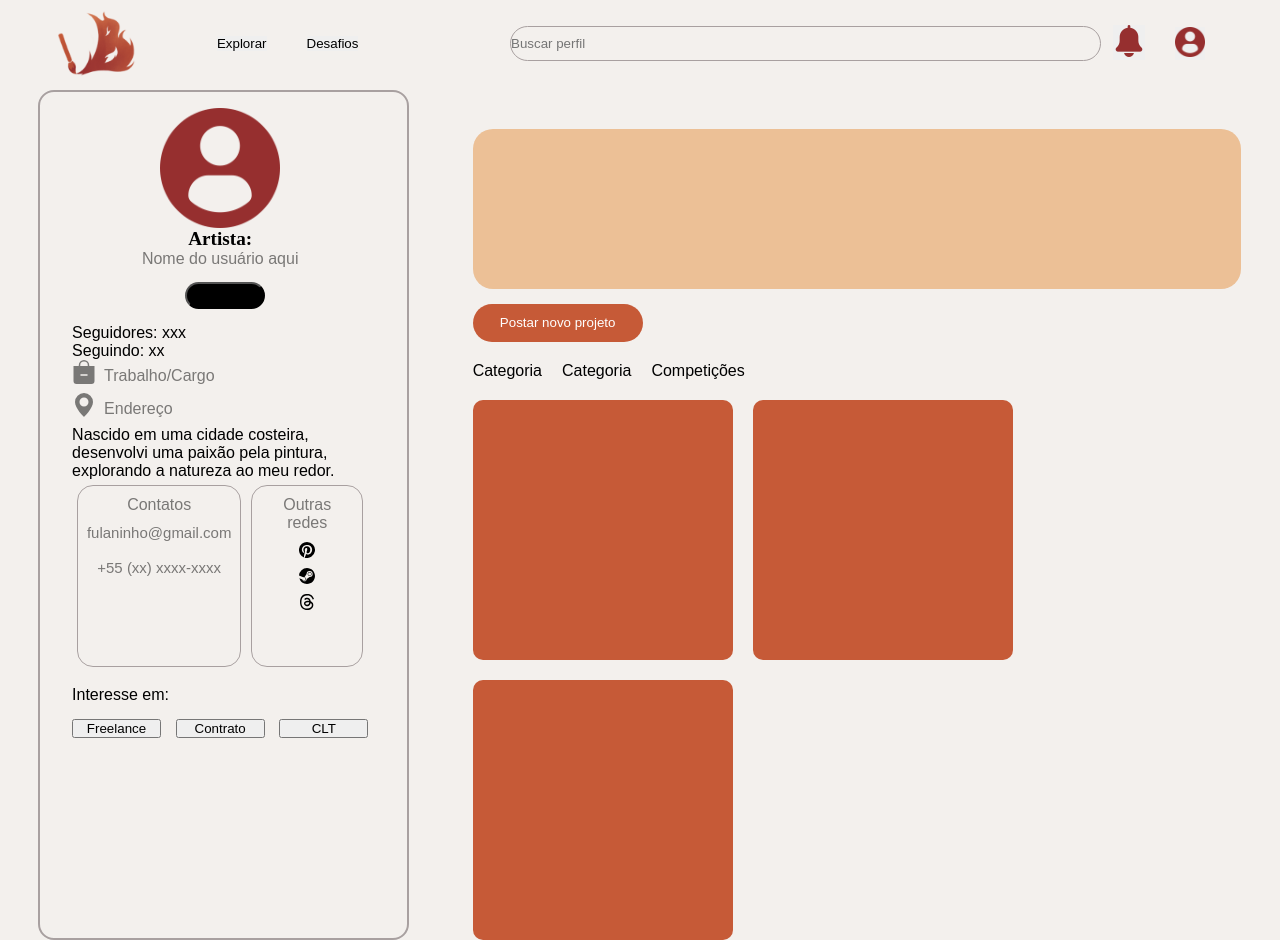
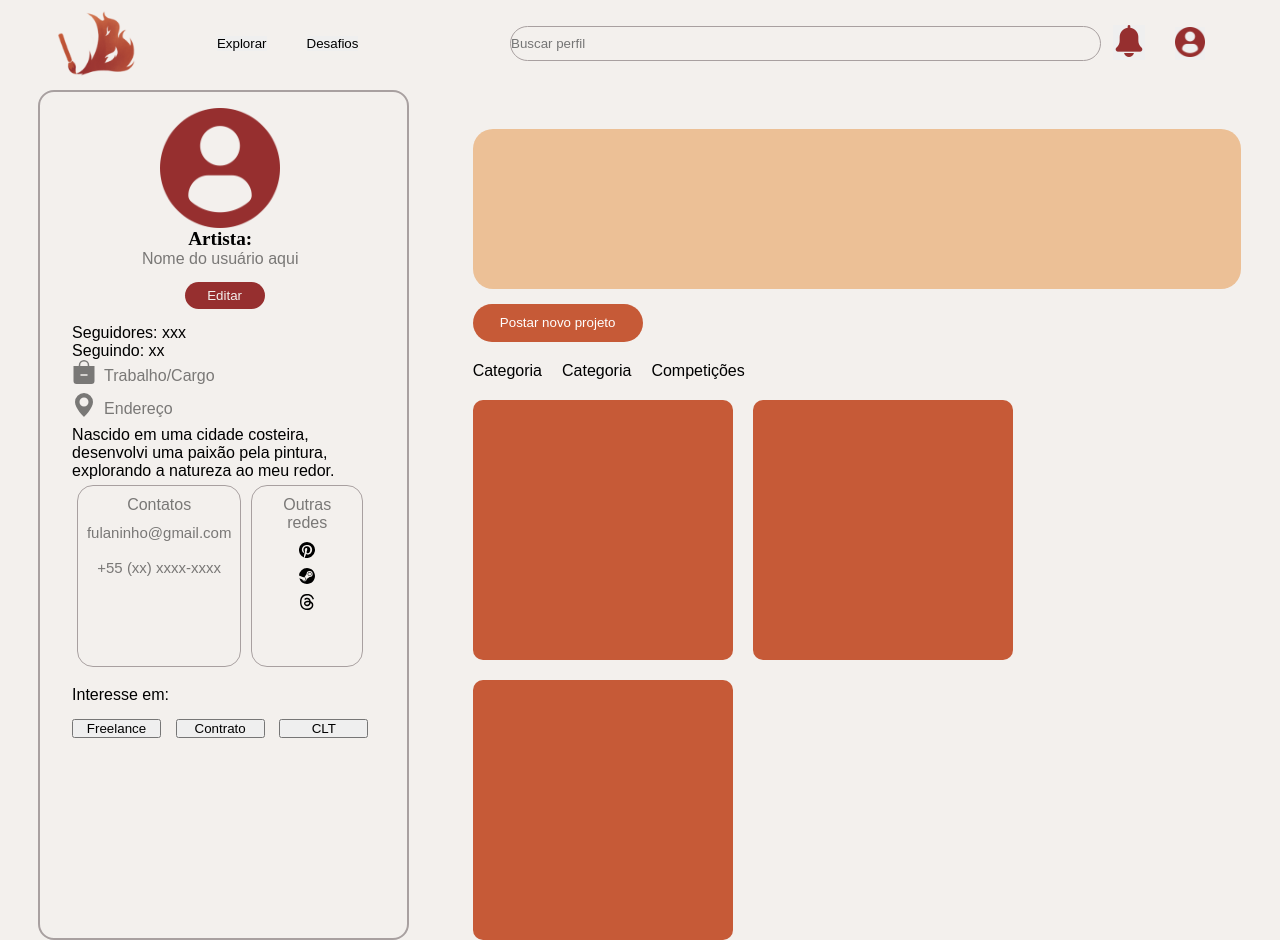
Before and after one commit to AnnaKarinaferreira/artistasSA, a React (Vite) app in the folder frontend/: page /PerfilArt in a window 1280 px wide. Built offline with nearby package versions, Linux system fonts and the light colour scheme.

Commit message:
qual o sentido da vida

```diff
--- a/frontend/src/Components/Perfilartista/PerfilArt.css
+++ b/frontend/src/Components/Perfilartista/PerfilArt.css
@@ -22,7 +22,9 @@
 }
 
 .editar{
-    background-color: black !important;
+    background-color: #962F2F;
+    color: #F3F0ED;
+    border: none;
     width: 6em;
     height: 2em;
     margin-top: 5%;
```
